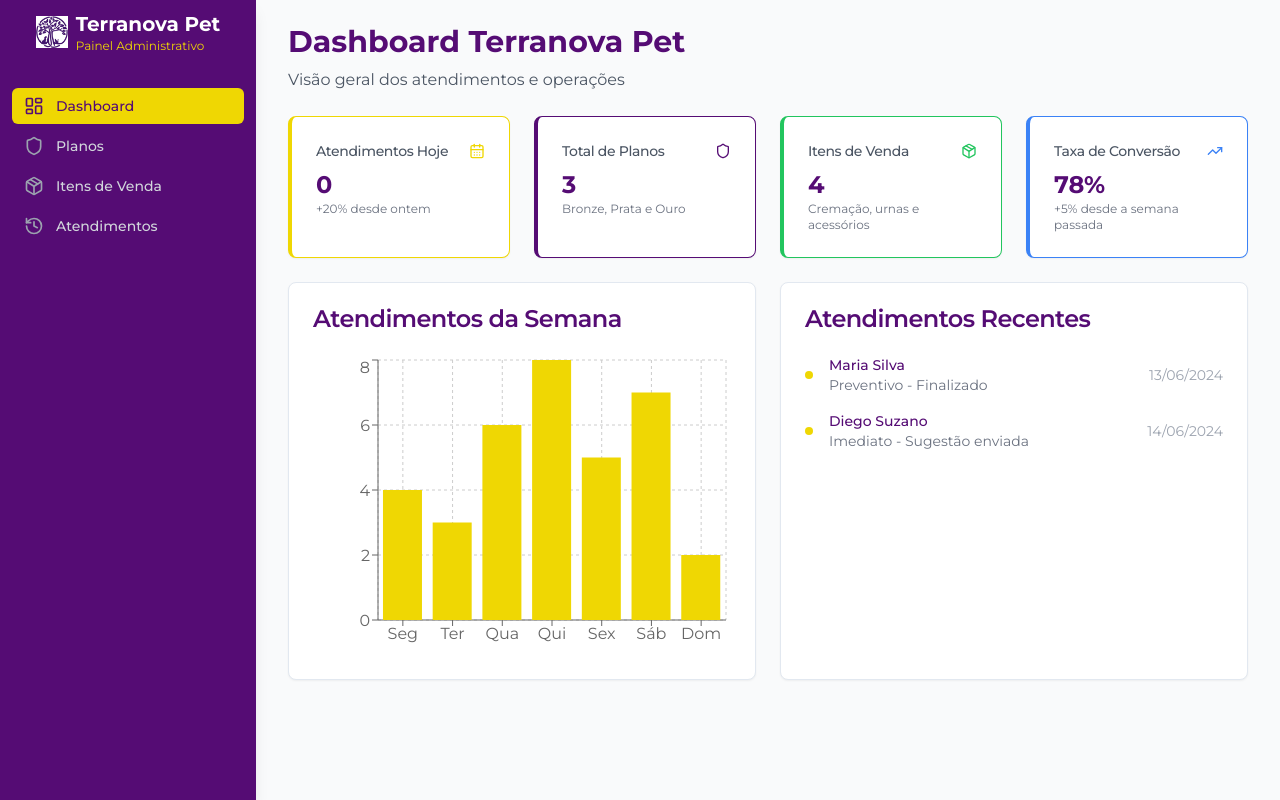
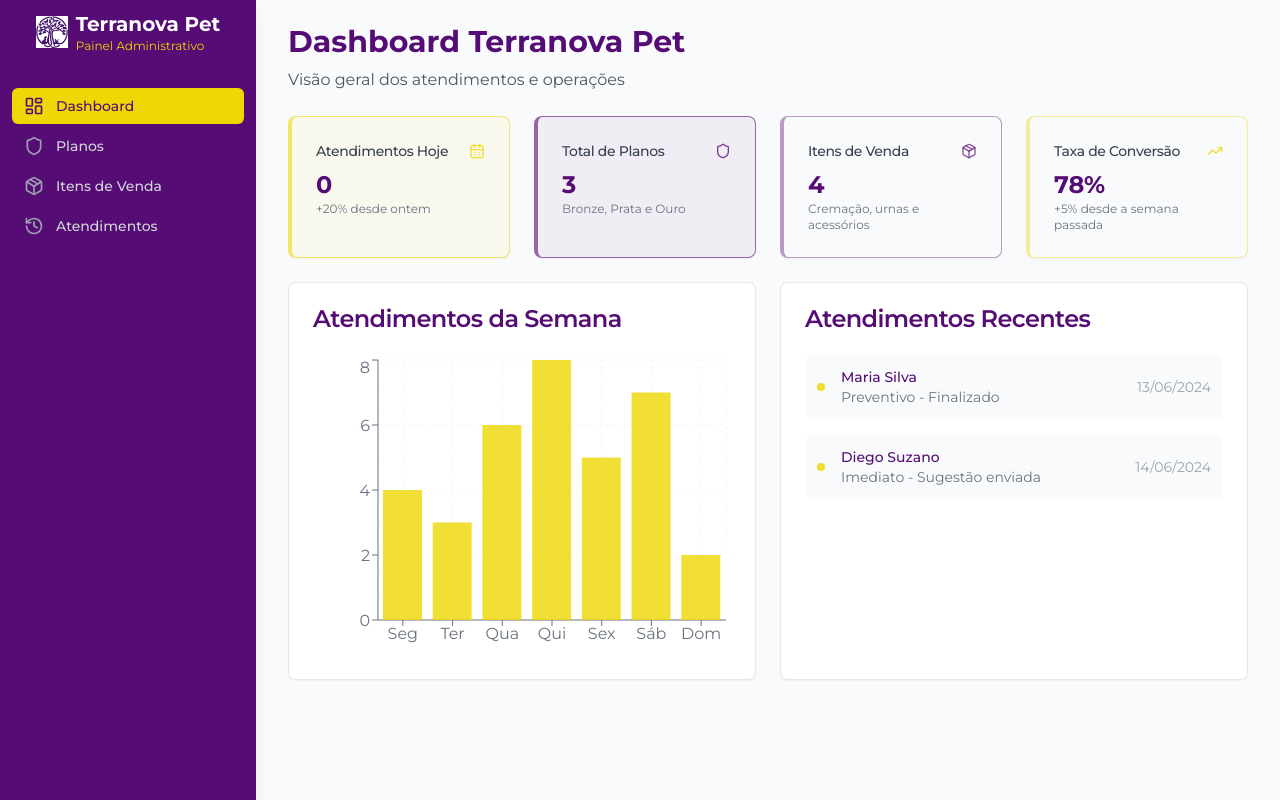
Before and after one commit to Galvier/pet-memorial-compass, a React (Vite) app: page / in a window 1280 px wide. Built offline with nearby package versions, Linux system fonts and the light colour scheme.

Commit message:
Refine Dashboard colors for better UI
Adjusted dashboard card and chart colors to align with the brand's color palette, improving visual comfort.

```diff
--- a/src/components/Dashboard.tsx
+++ b/src/components/Dashboard.tsx
@@ -65,12 +65,12 @@ export const Dashboard: React.FC = () => {
 
       {/* Stats Cards */}
       <div className="grid grid-cols-1 md:grid-cols-2 lg:grid-cols-4 gap-6">
-        <Card className="border-l-4 border-yellow-primary">
+        <Card className="border-l-4 border-yellow-primary/60 bg-yellow-primary/5">
           <CardHeader className="flex flex-row items-center justify-between space-y-0 pb-2">
-            <CardTitle className="text-sm font-medium text-gray-600">
+            <CardTitle className="text-sm font-medium text-gray-700">
               Atendimentos Hoje
             </CardTitle>
-            <CalendarDays className="h-4 w-4 text-yellow-primary" />
+            <CalendarDays className="h-4 w-4 text-yellow-primary/80" />
           </CardHeader>
           <CardContent>
             <div className="text-2xl font-bold text-purple-primary">{stats.atendimentosHoje}</div>
@@ -80,12 +80,12 @@ export const Dashboard: React.FC = () => {
           </CardContent>
         </Card>
 
-        <Card className="border-l-4 border-purple-primary">
+        <Card className="border-l-4 border-purple-primary/60 bg-purple-primary/5">
           <CardHeader className="flex flex-row items-center justify-between space-y-0 pb-2">
-            <CardTitle className="text-sm font-medium text-gray-600">
+            <CardTitle className="text-sm font-medium text-gray-700">
               Total de Planos
             </CardTitle>
-            <Shield className="h-4 w-4 text-purple-primary" />
+            <Shield className="h-4 w-4 text-purple-primary/80" />
           </CardHeader>
           <CardContent>
             <div className="text-2xl font-bold text-purple-primary">{stats.totalPlanos}</div>
@@ -95,12 +95,12 @@ export const Dashboard: React.FC = () => {
           </CardContent>
         </Card>
 
-        <Card className="border-l-4 border-green-500">
+        <Card className="border-l-4 border-purple-primary/40 bg-gray-50">
           <CardHeader className="flex flex-row items-center justify-between space-y-0 pb-2">
-            <CardTitle className="text-sm font-medium text-gray-600">
+            <CardTitle className="text-sm font-medium text-gray-700">
               Itens de Venda
             </CardTitle>
-            <Package className="h-4 w-4 text-green-500" />
+            <Package className="h-4 w-4 text-purple-primary/70" />
           </CardHeader>
           <CardContent>
             <div className="text-2xl font-bold text-purple-primary">{stats.totalItens}</div>
@@ -110,12 +110,12 @@ export const Dashboard: React.FC = () => {
           </CardContent>
         </Card>
 
-        <Card className="border-l-4 border-blue-500">
+        <Card className="border-l-4 border-yellow-primary/40 bg-gray-50">
           <CardHeader className="flex flex-row items-center justify-between space-y-0 pb-2">
-            <CardTitle className="text-sm font-medium text-gray-600">
+            <CardTitle className="text-sm font-medium text-gray-700">
               Taxa de Conversão
             </CardTitle>
-            <TrendingUp className="h-4 w-4 text-blue-500" />
+            <TrendingUp className="h-4 w-4 text-yellow-primary/80" />
           </CardHeader>
           <CardContent>
             <div className="text-2xl font-bold text-purple-primary">78%</div>
@@ -129,32 +129,32 @@ export const Dashboard: React.FC = () => {
       {/* Charts and Recent Activity */}
       <div className="grid grid-cols-1 lg:grid-cols-2 gap-6">
         {/* Chart */}
-        <Card>
+        <Card className="bg-white border-gray-200">
           <CardHeader>
             <CardTitle className="text-purple-primary">Atendimentos da Semana</CardTitle>
           </CardHeader>
           <CardContent>
             <ResponsiveContainer width="100%" height={300}>
               <BarChart data={chartData}>
-                <CartesianGrid strokeDasharray="3 3" />
-                <XAxis dataKey="name" />
-                <YAxis />
-                <Bar dataKey="atendimentos" fill="rgb(239, 215, 3)" />
+                <CartesianGrid strokeDasharray="3 3" stroke="#f3f4f6" />
+                <XAxis dataKey="name" stroke="#6b7280" />
+                <YAxis stroke="#6b7280" />
+                <Bar dataKey="atendimentos" fill="rgb(239, 215, 3)" opacity={0.8} />
               </BarChart>
             </ResponsiveContainer>
           </CardContent>
         </Card>
 
         {/* Recent Activity */}
-        <Card>
+        <Card className="bg-white border-gray-200">
           <CardHeader>
             <CardTitle className="text-purple-primary">Atendimentos Recentes</CardTitle>
           </CardHeader>
           <CardContent>
             <div className="space-y-4">
               {stats.atendimentosRecentes.slice(0, 5).map((atendimento: any) => (
-                <div key={atendimento.atendimento_id} className="flex items-center space-x-4">
-                  <div className="w-2 h-2 bg-yellow-primary rounded-full"></div>
+                <div key={atendimento.atendimento_id} className="flex items-center space-x-4 p-3 rounded-lg bg-gray-50 hover:bg-purple-primary/5 transition-colors">
+                  <div className="w-2 h-2 bg-yellow-primary/80 rounded-full"></div>
                   <div className="flex-1 min-w-0">
                     <p className="text-sm font-medium text-purple-primary truncate">
                       {atendimento.tutor?.nome_tutor}
```
